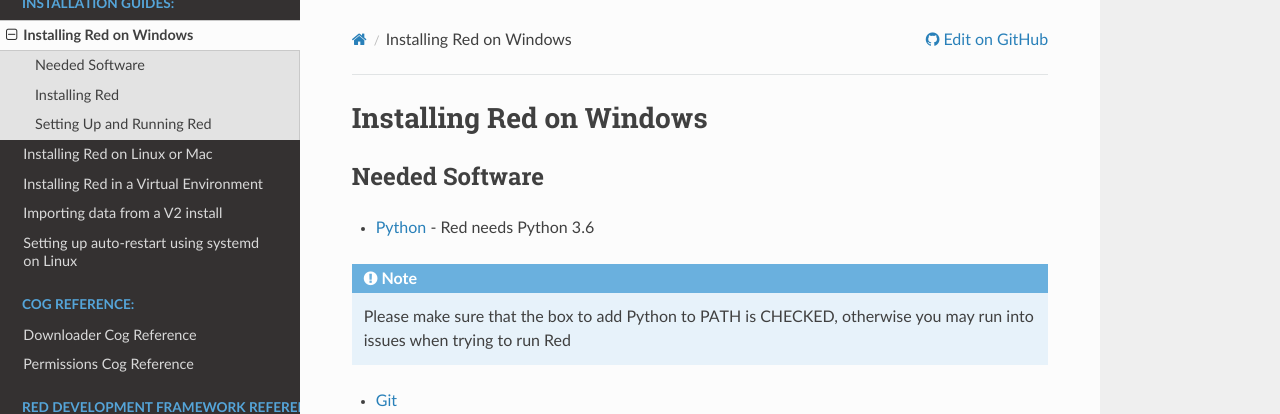
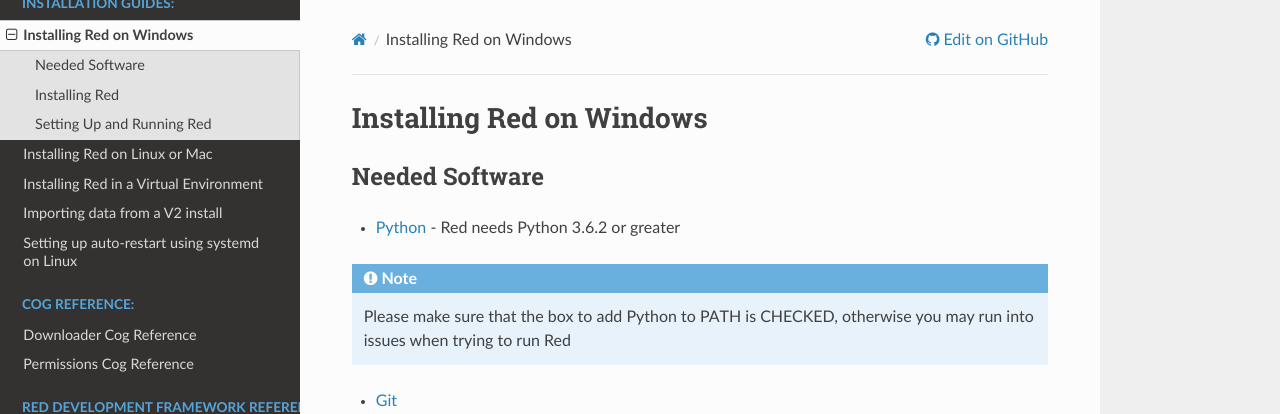
Before and after one commit to Renirous/Red-DiscordBot, a Sphinx documentation site: the page built from docs/install_windows.rst, in a window 1280 px wide and 900 px high. Shown: the top 414 px of the window. Built offline with Sphinx 7.4.7 and the Read the Docs theme 2.0.0, drawn with Linux system fonts in a browser that asks for light colours; the version number could not be read and is left out.

Commit message:
Update minimum Python version to 3.6.2 (#2093)
* Correct minimum version

see #2092

While this is needed because of an import just for typing, I see no reason not to bump the minimum version since this is a minor version difference since this is several minor version behind the latest 3.6, and there have been both security and performance improvements since.

That said, we need to be testing on our lowest supported version to ensure we don't have this happen again, right now our tests run on whatever Travis grabs for 3.6, which I assume is 3.6.6, but could be wrong.

* Update other mentions of min version to 3.6.2

```diff
--- a/docs/guide_cog_creation.rst
+++ b/docs/guide_cog_creation.rst
@@ -17,7 +17,7 @@
 Getting started
 ---------------
 
-To start off, be sure that you have installed Python 3.6 or higher. Open a terminal or command prompt and type
+To start off, be sure that you have installed Python 3.6.2 or higher. Open a terminal or command prompt and type
 :code:`pip install --process-dependency-links -U git+https://github.com/Cog-Creators/Red-DiscordBot@V3/develop#egg=redbot[test]`
 (note that if you get an error with this, try again but put :code:`python -m` in front of the command
 This will install the latest version of V3.
--- a/docs/install_linux_mac.rst
+++ b/docs/install_linux_mac.rst
@@ -16,7 +16,7 @@
 Please install the pre-requirements using the commands listed for your operating system.
 
 The pre-requirements are:
- - Python 3.6 or greater
+ - Python 3.6.2 or greater
  - pip 9.0 or greater
  - git
  - Java Runtime Environment 8 or later (for audio support)
@@ -108,7 +108,7 @@
 Ubuntu 16.04 Xenial Xerus
 ~~~~~~~~~~~~~~~~~~~~~~~~~
 
-We recommend adding the ``deadsnakes`` apt repository to install Python 3.6 or greater:
+We recommend adding the ``deadsnakes`` apt repository to install Python 3.6.2 or greater:
 
 .. code-block:: none
 
--- a/docs/install_windows.rst
+++ b/docs/install_windows.rst
@@ -8,7 +8,7 @@
 Needed Software
 ---------------
 
-* `Python <https://www.python.org/downloads/>`_ - Red needs Python 3.6
+* `Python <https://www.python.org/downloads/>`_ - Red needs Python 3.6.2 or greater
 
 .. note:: Please make sure that the box to add Python to PATH is CHECKED, otherwise
           you may run into issues when trying to run Red
--- a/docs/venv_guide.rst
+++ b/docs/venv_guide.rst
@@ -68,7 +68,7 @@
 Using ``pyenv virtualenv`` saves you the headache of remembering where you installed your virtual
 environments. If you haven't already, install pyenv with `pyenv-installer`_.
 
-First, ensure your pyenv interpreter is set to python 3.6 or later with the following command::
+First, ensure your pyenv interpreter is set to python 3.6.2 or greater with the following command::
 
     pyenv version
 
--- a/setup.py
+++ b/setup.py
@@ -94,7 +94,7 @@
             ],
             "pytest11": ["red-discordbot = redbot.pytest"],
         },
-        python_requires=">=3.6,<3.8",
+        python_requires=">=3.6.2,<3.8",
         install_requires=requirements,
         dependency_links=get_dependency_links(),
         extras_require={
```
Also changed, not shown: .github/CONTRIBUTING.md, 1 other file.
